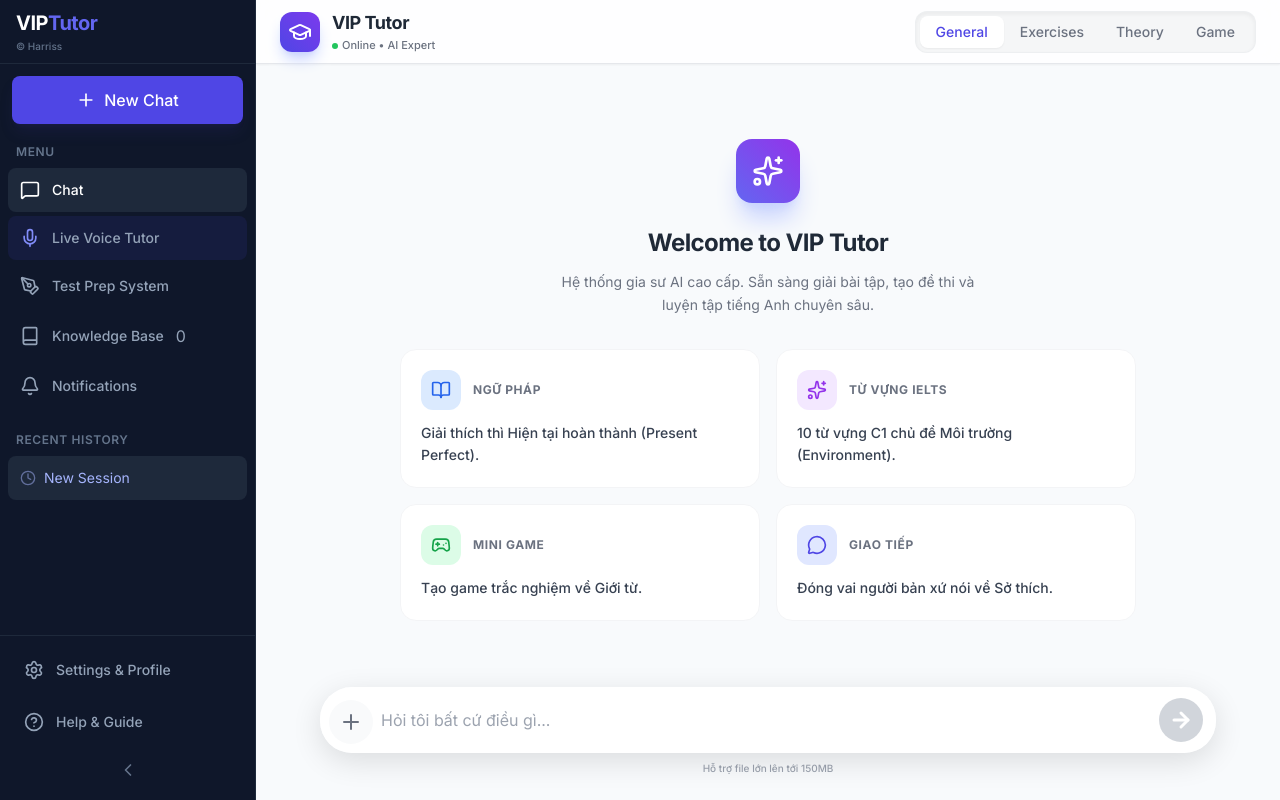
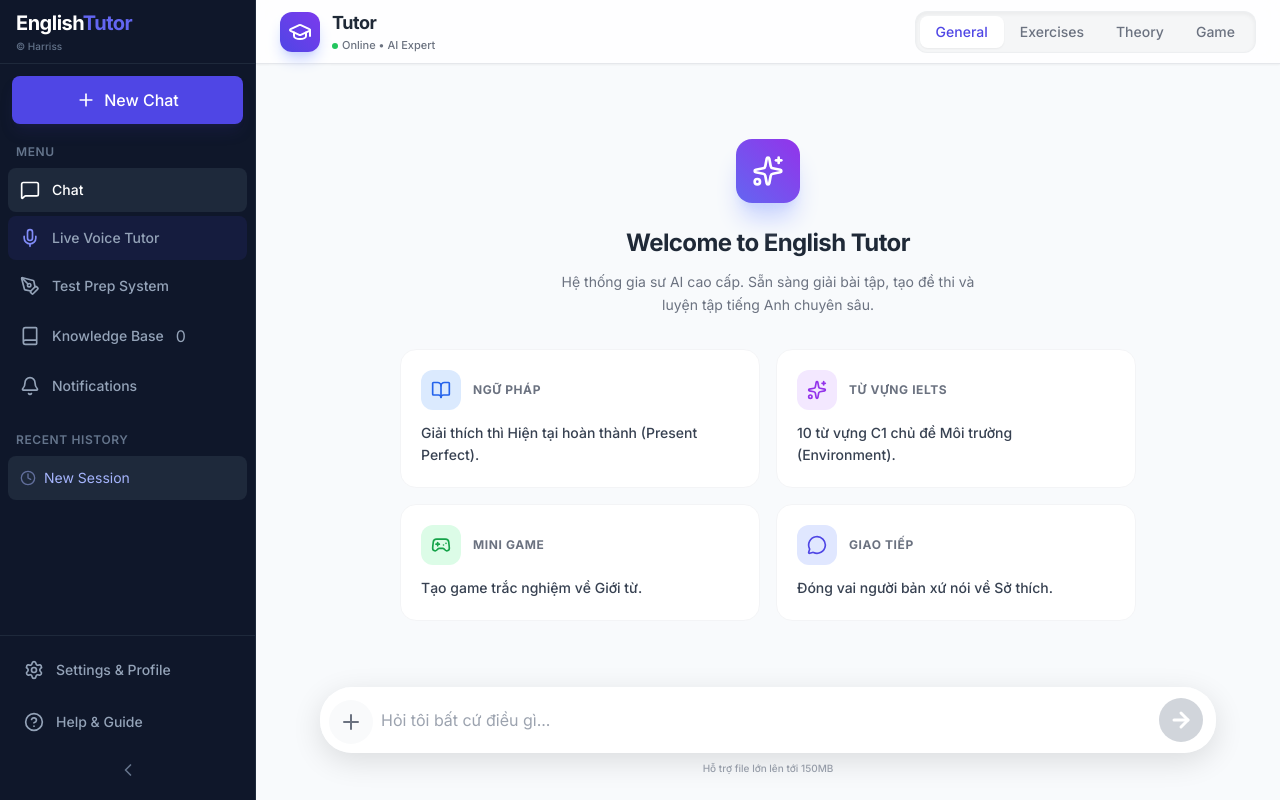
Before and after one commit to khi555513-cmyk/VIPTuTor, a React (Vite) app: page / in a window 1280 px wide. Built offline with nearby package versions, Linux system fonts and the light colour scheme.

Commit message:
refactor: Rename VIP Tutor to English Tutor
Updates branding and internal storage keys to reflect the product's core function more accurately. Removes "VIP" from various titles and UI elements. Changes local storage keys for sessions and authorization to be more generic.

```diff
--- a/App.tsx
+++ b/App.tsx
@@ -22,6 +22,13 @@ const App: React.FC = () => {
 
   useEffect(() => {
     const checkAuth = async () => {
+      // Check for persistent authorization
+      const persistedAuth = localStorage.getItem('tutor_authorized') === 'true';
+      if (persistedAuth) {
+        setIsAuthorized(true);
+        return;
+      }
+
       if (window.aistudio) {
         const hasKey = await window.aistudio.hasSelectedApiKey();
         setIsAuthorized(hasKey);
@@ -35,13 +42,15 @@ const App: React.FC = () => {
   const handleAuthorize = async () => {
     if (window.aistudio) {
       await window.aistudio.openSelectKey();
+      // Persist the authorization state
+      localStorage.setItem('tutor_authorized', 'true');
       setIsAuthorized(true);
     }
   };
 
   const [sessions, setSessions] = useState<ChatSession[]>(() => {
     try {
-      const saved = localStorage.getItem('vip_tutor_sessions');
+      const saved = localStorage.getItem('tutor_sessions');
       const parsed = saved ? JSON.parse(saved) : null;
       if (parsed && Array.isArray(parsed) && parsed.length > 0) {
         return parsed;
@@ -54,7 +63,7 @@ const App: React.FC = () => {
 
   const [currentSessionId, setCurrentSessionId] = useState<string>(() => {
     try {
-      const savedSessions = localStorage.getItem('vip_tutor_sessions');
+      const savedSessions = localStorage.getItem('tutor_sessions');
       if (savedSessions) {
         const parsed = JSON.parse(savedSessions);
         if (Array.isArray(parsed) && parsed.length > 0) {
@@ -69,7 +78,7 @@ const App: React.FC = () => {
 
   const [savedItems, setSavedItems] = useState<SavedKnowledgeItem[]>(() => {
     try {
-      const saved = localStorage.getItem('vip_tutor_saved');
+      const saved = localStorage.getItem('tutor_saved');
       return saved ? JSON.parse(saved) : [];
     } catch (e) {
       return [];
@@ -78,7 +87,7 @@ const App: React.FC = () => {
 
   const [notifications, setNotifications] = useState<AppNotification[]>(() => {
     try {
-      const saved = localStorage.getItem('vip_tutor_notifications');
+      const saved = localStorage.getItem('tutor_notifications');
       if (saved) return JSON.parse(saved);
       return [];
     } catch (e) {
@@ -88,7 +97,7 @@ const App: React.FC = () => {
 
   const [userProfile, setUserProfile] = useState<UserProfile>(() => {
     try {
-      const saved = localStorage.getItem('vip_tutor_profile');
+      const saved = localStorage.getItem('tutor_profile');
       const defaultProfile: UserProfile = {
         name: 'Bạn Học Viên',
         joinDate: Date.now(),
@@ -105,7 +114,7 @@ const App: React.FC = () => {
 
   const [dailyUsage, setDailyUsage] = useState<DailyUsage>(() => {
     try {
-      const saved = localStorage.getItem('vip_tutor_usage');
+      const saved = localStorage.getItem('tutor_usage');
       const today = new Date().toISOString().split('T')[0];
       if (saved) {
         const parsed: DailyUsage = JSON.parse(saved);
@@ -130,23 +139,23 @@ const App: React.FC = () => {
   const [limitModalMessage, setLimitModalMessage] = useState('');
 
   useEffect(() => {
-    if (!isResettingRef.current) localStorage.setItem('vip_tutor_sessions', JSON.stringify(sessions));
+    if (!isResettingRef.current) localStorage.setItem('tutor_sessions', JSON.stringify(sessions));
   }, [sessions]);
 
   useEffect(() => {
-    if (!isResettingRef.current) localStorage.setItem('vip_tutor_saved', JSON.stringify(savedItems));
+    if (!isResettingRef.current) localStorage.setItem('tutor_saved', JSON.stringify(savedItems));
   }, [savedItems]);
 
   useEffect(() => {
-    if (!isResettingRef.current) localStorage.setItem('vip_tutor_notifications', JSON.stringify(notifications));
+    if (!isResettingRef.current) localStorage.setItem('tutor_notifications', JSON.stringify(notifications));
   }, [notifications]);
 
   useEffect(() => {
-    if (!isResettingRef.current) localStorage.setItem('vip_tutor_profile', JSON.stringify(userProfile));
+    if (!isResettingRef.current) localStorage.setItem('tutor_profile', JSON.stringify(userProfile));
   }, [userProfile]);
 
   useEffect(() => {
-    if (!isResettingRef.current) localStorage.setItem('vip_tutor_usage', JSON.stringify(dailyUsage));
+    if (!isResettingRef.current) localStorage.setItem('tutor_usage', JSON.stringify(dailyUsage));
   }, [dailyUsage]);
 
   const handleAddNotification = (note: AppNotification) => {
@@ -224,6 +233,7 @@ const App: React.FC = () => {
 
   const handleApiError = () => {
     setIsAuthorized(false);
+    localStorage.removeItem('tutor_authorized');
   };
 
   const renderContent = () => {
@@ -264,7 +274,7 @@ const App: React.FC = () => {
       <main className="flex-1 flex flex-col h-full w-full min-w-0" role="main">
         {currentView !== 'chat' && (
           <header className="md:hidden h-14 bg-white border-b flex items-center px-4 justify-between flex-shrink-0">
-             <span className="font-bold text-gray-800">VIP Tutor</span>
+             <span className="font-bold text-gray-800">English Tutor</span>
              <button onClick={() => setIsMobileMenuOpen(true)} className="p-2 text-gray-600" aria-label="Open Menu">
                <Menu className="w-6 h-6" />
              </button>
--- a/components/ChatInterface.tsx
+++ b/components/ChatInterface.tsx
@@ -99,7 +99,7 @@ const ChatInterface: React.FC<ChatInterfaceProps> = ({
       const limitMsg: Message = {
         id: Date.now().toString(),
         role: Role.MODEL,
-        text: `🔒 **TÍNH NĂNG ĐÃ BỊ KHÓA**\n\nBạn đã sử dụng hết lưu lượng miễn phí trong ngày. Tính năng chat đã bị khóa ngay lập tức.\n\nĐể tiếp tục sử dụng, vui lòng:\n\n1. Vào mục **Cài đặt (Profile)**\n2. Chọn gói **PRO/VIP**\n3. Liên hệ Zalo để nhận mã kích hoạt ngay lập tức.\n\n👉 *Không gián đoạn học tập - Nâng cấp ngay!*`,
+        text: `🔒 **TÍNH NĂNG ĐÃ BỊ KHÓA**\n\nBạn đã sử dụng hết lưu lượng miễn phí trong ngày. Tính năng chat đã bị khóa ngay lập tức.\n\nĐể tiếp tục sử dụng, vui lòng:\n\n1. Vào mục **Cài đặt (Profile)**\n2. Chọn gói **PRO**\n3. Liên hệ Zalo để nhận mã kích hoạt ngay lập tức.\n\n👉 *Không gián đoạn học tập - Nâng cấp ngay!*`,
         timestamp: Date.now(),
         modeUsed: modeToUse
       };
@@ -287,7 +287,7 @@ const ChatInterface: React.FC<ChatInterfaceProps> = ({
             <GraduationCap className="w-6 h-6 text-white" />
           </div>
           <div>
-            <h1 className="font-bold text-gray-800 text-lg tracking-tight">VIP Tutor</h1>
+            <h1 className="font-bold text-gray-800 text-lg tracking-tight">Tutor</h1>
             <p className="text-[11px] text-gray-500 font-medium flex items-center gap-1">
                <span className="w-1.5 h-1.5 rounded-full bg-green-500 animate-pulse"></span> Online • AI Expert
             </p>
@@ -308,7 +308,7 @@ const ChatInterface: React.FC<ChatInterfaceProps> = ({
           </button>
           <div className="relative">
              <button onClick={() => setShowMobileModes(!showMobileModes)} className="flex items-center gap-1 font-bold text-gray-800 text-lg active:opacity-70 transition-opacity">
-               VIP<span className="text-indigo-600">Tutor</span> <ChevronDown className={`w-4 h-4 text-gray-400 transition-transform ${showMobileModes ? 'rotate-180' : ''}`} />
+               English<span className="text-indigo-600">Tutor</span> <ChevronDown className={`w-4 h-4 text-gray-400 transition-transform ${showMobileModes ? 'rotate-180' : ''}`} />
              </button>
              {showMobileModes && (
                <div className="absolute top-full left-0 mt-3 w-60 bg-white rounded-2xl shadow-2xl border border-gray-100 py-2 animate-pop-in z-50 origin-top-left">
@@ -356,7 +356,7 @@ const ChatInterface: React.FC<ChatInterfaceProps> = ({
                 <div className="inline-flex items-center justify-center p-4 bg-gradient-to-tr from-indigo-500 to-purple-600 rounded-2xl mb-6 shadow-xl shadow-indigo-200 animate-float">
                   <Sparkles className="w-8 h-8 text-white" />
                 </div>
-                <h2 className="text-2xl font-bold text-gray-800 mb-3 tracking-tight">Welcome to VIP Tutor</h2>
+                <h2 className="text-2xl font-bold text-gray-800 mb-3 tracking-tight">Welcome to English Tutor</h2>
                 <p className="text-gray-500 text-sm max-w-md mx-auto leading-relaxed">Hệ thống gia sư AI cao cấp. Sẵn sàng giải bài tập, tạo đề thi và luyện tập tiếng Anh chuyên sâu.</p>
              </div>
              <div className="hidden md:grid grid-cols-2 gap-4 w-full max-w-3xl px-4 pb-4">
--- a/components/Gateway.tsx
+++ b/components/Gateway.tsx
@@ -22,7 +22,7 @@ const Gateway: React.FC<GatewayProps> = ({ onAuthorize }) => {
              <GraduationCap className="w-12 h-12 text-white" />
           </div>
           <h1 className="text-4xl font-black text-white tracking-tight mb-2">
-            VIP<span className="text-indigo-500">Tutor</span> <span className="text-sm font-bold bg-white/10 px-2 py-0.5 rounded ml-1 text-indigo-300">PRO</span>
+            English<span className="text-indigo-500">Tutor</span> <span className="text-sm font-bold bg-white/10 px-2 py-0.5 rounded ml-1 text-indigo-300">PRO</span>
           </h1>
           <p className="text-slate-400 text-sm">Hệ thống gia sư AI thông minh & bảo mật nhất</p>
         </div>
@@ -49,7 +49,7 @@ const Gateway: React.FC<GatewayProps> = ({ onAuthorize }) => {
            </div>
 
            <p className="text-slate-400 text-xs leading-relaxed px-4">
-             Để sử dụng dịch vụ VIP, bạn cần kết nối API Key từ dự án GCP của mình. Hệ thống sẽ ghi nhớ Key cho lần sử dụng sau.
+             Để sử dụng dịch vụ Premium, bạn cần kết nối API Key từ dự án GCP của mình. Hệ thống sẽ ghi nhớ lựa chọn cho lần sử dụng sau.
            </p>
 
            <button
--- a/components/LiveTutor.tsx
+++ b/components/LiveTutor.tsx
@@ -33,7 +33,7 @@ const LiveTutor: React.FC<LiveTutorProps> = ({ onClose, userProfile, checkLimit,
 
   const startSession = async () => {
     if (!checkLimit()) {
-      setError("Bạn đã hết lượt sử dụng trong ngày. Vui lòng nâng cấp gói VIP.");
+      setError("Bạn đã hết lượt sử dụng trong ngày. Vui lòng nâng cấp gói Pro.");
       return;
     }
 
@@ -146,7 +146,7 @@ const LiveTutor: React.FC<LiveTutorProps> = ({ onClose, userProfile, checkLimit,
           },
           inputAudioTranscription: {},
           outputAudioTranscription: {},
-          systemInstruction: `You are a VIP English Tutor. Your goal is to help the student learn through conversational practice. Correct their mistakes gently, introduce new vocabulary, and keep the conversation engaging. The student's target is ${userProfile.target || 'General Fluency'}. Respond naturally as a human tutor would.`
+          systemInstruction: `You are a professional English Tutor. Your goal is to help the student learn through conversational practice. Correct their mistakes gently, introduce new vocabulary, and keep the conversation engaging. The student's target is ${userProfile.target || 'General Fluency'}. Respond naturally as a human tutor would.`
         }
       });
 
@@ -252,7 +252,7 @@ const LiveTutor: React.FC<LiveTutorProps> = ({ onClose, userProfile, checkLimit,
         <div className="text-center">
           <div className="inline-flex items-center gap-2 bg-indigo-500/20 px-4 py-1.5 rounded-full border border-indigo-500/30 mb-4 animate-pop-in">
              <Sparkles className="w-4 h-4 text-indigo-400" />
-             <span className="text-xs font-bold uppercase tracking-widest text-indigo-300">VIP Voice Room</span>
+             <span className="text-xs font-bold uppercase tracking-widest text-indigo-300">Voice Room</span>
           </div>
           <h2 className="text-3xl font-black text-white mb-2 tracking-tight">Gia sư AI Trực tuyến</h2>
           <p className="text-slate-400 text-sm">Học tập qua giao tiếp thời gian thực không độ trễ</p>
--- a/components/Sidebar.tsx
+++ b/components/Sidebar.tsx
@@ -87,7 +87,7 @@ const Sidebar: React.FC<SidebarProps> = ({
       <div className={`h-14 md:h-16 flex items-center ${isCollapsed ? 'justify-center' : 'px-4 justify-between'} border-b border-slate-800 flex-shrink-0`}>
         {!isCollapsed ? (
           <div className="flex flex-col">
-            <span className="font-bold text-xl text-white tracking-tight">VIP<span className="text-indigo-500">Tutor</span></span>
+            <span className="font-bold text-xl text-white tracking-tight">English<span className="text-indigo-500">Tutor</span></span>
             <span className="text-[10px] text-slate-500 font-medium mt-0.5">© Harriss</span>
           </div>
         ) : (
--- a/components/TestPrepSystem.tsx
+++ b/components/TestPrepSystem.tsx
@@ -157,7 +157,7 @@ const TestPrepSystem: React.FC<TestPrepSystemProps> = ({
         <div className="w-full max-w-3xl bg-white rounded-2xl shadow-xl p-4 md:p-8 animate-fade-in my-auto">
           <div className="flex items-center gap-4 mb-6 md:mb-8 border-b pb-4 md:pb-6">
             <div className="bg-indigo-600 p-3 md:p-4 rounded-xl text-white shadow-lg shrink-0"> <GraduationCap className="w-6 h-6 md:w-8 md:h-8" /> </div>
-            <div> <h1 className="text-xl md:text-2xl font-bold text-gray-800 leading-tight">Hệ Thống Luyện Thi VIP Pro</h1> <p className="text-gray-500 text-sm md:text-base">Thiết kế đề thi chuẩn 99% - Phân tích chuyên sâu</p> </div>
+            <div> <h1 className="text-xl md:text-2xl font-bold text-gray-800 leading-tight">Hệ Thống Luyện Thi Pro</h1> <p className="text-gray-500 text-sm md:text-base">Thiết kế đề thi chuẩn 99% - Phân tích chuyên sâu</p> </div>
           </div>
           <div className="space-y-4 md:space-y-6">
             <div className="grid grid-cols-1 md:grid-cols-2 gap-4 md:gap-6">
--- a/components/UserProfile.tsx
+++ b/components/UserProfile.tsx
@@ -93,7 +93,7 @@ const UserProfileView: React.FC<UserProfileProps> = ({
 
   const renderTierBadge = (tier: AccountTier) => {
     switch (tier) {
-      case 'vip': return ( <div className="flex items-center gap-1 bg-gradient-to-r from-yellow-400 to-amber-600 text-white px-3 py-1 rounded-full text-xs font-bold shadow-md animate-shimmer whitespace-nowrap"> <Crown className="w-3 h-3 fill-white" /> VIP MEMBER </div> );
+      case 'vip': return ( <div className="flex items-center gap-1 bg-gradient-to-r from-yellow-400 to-amber-600 text-white px-3 py-1 rounded-full text-xs font-bold shadow-md animate-shimmer whitespace-nowrap"> <Crown className="w-3 h-3 fill-white" /> PREMIUM MEMBER </div> );
       case 'pro': return ( <div className="flex items-center gap-1 bg-gradient-to-r from-blue-500 to-indigo-600 text-white px-3 py-1 rounded-full text-xs font-bold shadow-sm whitespace-nowrap"> <Star className="w-3 h-3 fill-white" /> PRO STUDENT </div> );
       default: return ( <div className="flex items-center gap-1 bg-gray-200 text-gray-600 px-3 py-1 rounded-full text-xs font-bold whitespace-nowrap"> BASIC PLAN </div> );
     }
--- a/index.html
+++ b/index.html
@@ -4,7 +4,7 @@
   <head>
     <meta charset="UTF-8" />
     <meta name="viewport" content="width=device-width, initial-scale=1.0" />
-    <title>VIP English Tutor</title>
+    <title>English Tutor</title>
     <script src="https://cdn.tailwindcss.com"></script>
     <link href="https://fonts.googleapis.com/css2?family=Inter:wght@300;400;500;600;700&family=JetBrains+Mono:wght@400;500&display=swap" rel="stylesheet">
 
```
